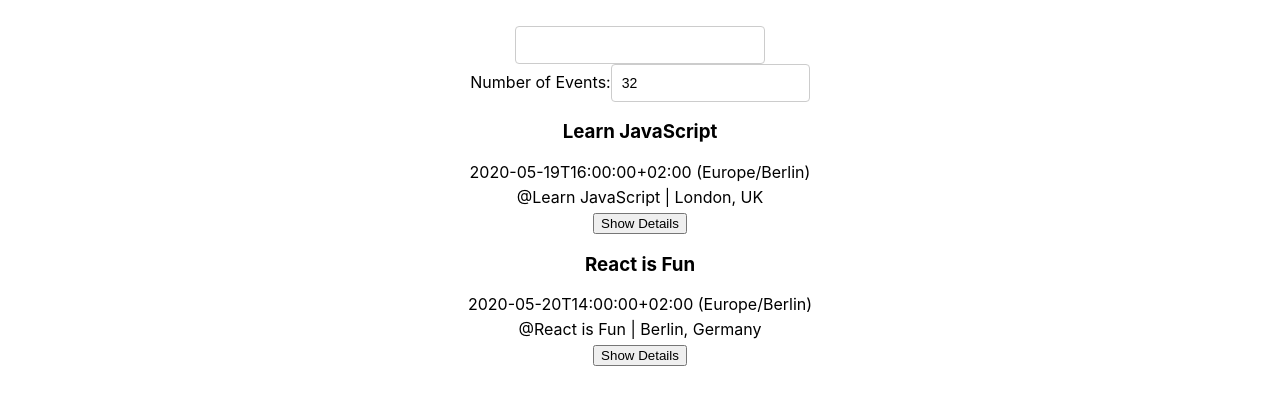
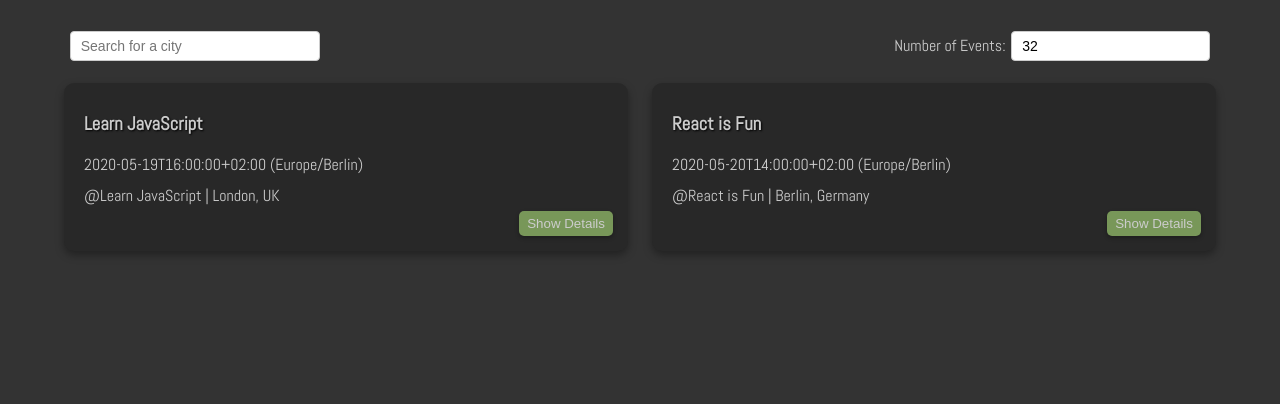
Before and after one commit to mpschirle1/meet, a React (Create React App) app: page / in a window 1280 px wide. Shown: the top 404 px of the page. Built offline with nearby package versions, Linux system fonts and the light colour scheme.

Commit message:
Implemented number of events integration logic

```diff
--- a/src/App.css
+++ b/src/App.css
@@ -1,11 +1,43 @@
-@import url(https://fonts.googleapis.com/css?family=Roboto:500);
+@import url(https://fonts.googleapis.com/css2?family=Abel&display=swap);
+
+:root {
+  --background: #333;
+  --event: #282828;
+  --button: #789759;
+  --text-color: #ccc;
+  --body-font: "Abel", sans-serif;
+}
+
+body {
+  background-color: var(--background);
+  color: #ccc;
+  font-family: var(--body-font);
+}
+
 .App {
-  text-align: center;
   padding: 2% 5%;
 }
 
 .App * {
   box-sizing: border-box;
+}
+
+.filter {
+  display: grid;
+  grid-template-columns: repeat(auto-fit, minmax(300px, 1fr));
+  gap: 0.5em;
+}
+
+@media (max-width: 675px) {
+  .filter {
+    text-align: center;
+  }
+}
+
+.EventList {
+  display: grid;
+  grid-template-columns: repeat(auto-fit, minmax(300px, 1fr));
+  gap: 1.5em;
 }
 
 ul {
@@ -14,7 +46,7 @@ ul {
 }
 
 p {
-  margin: 5px 0;
+  margin: 10px 0;
 }
 
 .display-none {
@@ -27,26 +59,18 @@ p {
 input[type="text"],
 input[type="number"] {
   padding: 8px 6px 8px 10px;
+  margin: 1%;
   border-radius: 4px;
   outline: none;
   border: 1px solid #ccc;
   font-size: 14px;
   line-height: 20px;
   align-self: center;
-  height: 38px;
+  height: 30px;
 }
 
 .city {
   width: 250px;
-}
-
-.CitySearch {
-  display: flex;
-  flex-direction: column;
-  flex-basis: 300px;
-  max-width: 300px;
-  margin: auto;
-  position: relative;
 }
 
 .suggestions {
@@ -76,23 +100,54 @@ input[type="number"] {
   background-color: #bcdcdb;
 }
 
-.event {
-  padding: 10px 10px 35px;
-  margin-bottom: 10px;
+.Event {
+  background-color: var(--event);
+  padding: 10px 20px 35px;
   text-align: left;
-  border: 1px solid #ccc;
-  border-radius: 4px;
+  border-radius: 10px;
   position: relative;
+  box-shadow: 0 4px 8px 0 rgba(0, 0, 0, 0.35);
 }
 
-.details-btn {
+.Event > h3 {
+  text-shadow: 1px 1px 2px #000000;
+}
+
+.Details > h3 {
+  text-shadow: 1px 1px 2px #000000;
+}
+
+.Description {
+  margin-bottom: 10px;
+}
+
+.Calendar-link {
+  color: var(--button);
+}
+
+.Calendar-link:hover {
+  opacity: 0.8;
+}
+
+.Hide-details,
+.Show-details {
+  background-color: var(--button);
+  color: var(--text-color);
   position: absolute;
-  right: 5px;
-  bottom: 5px;
+  right: 15px;
+  bottom: 15px;
   padding: 5px 8px;
-  border-radius: 4px;
+  border-radius: 5px;
+  border: none;
   outline: none;
   cursor: pointer;
+  transition-duration: 0.4s;
+  box-shadow: 0 2px 4px 0 rgba(0, 0, 0, 0.3);
+}
+
+.Hide-details:hover,
+.Show-details:hover {
+  opacity: 0.8;
 }
 
 .name {
@@ -114,10 +169,17 @@ input[type="number"] {
   overflow-x: hidden;
 }
 
-.numberOfEvents {
-  width: 200px;
-  margin: 20px auto;
-  text-align: center;
+.NumberOfEvents {
+  text-align: end;
+}
+
+@media (max-width: 675px) {
+  .NumberOfEvents {
+    text-align: center;
+  }
+  .NumberOfEvents > label {
+    display: inline-block;
+  }
 }
 
 .button-wrapper {
@@ -198,8 +260,6 @@ input[type="number"] {
   font-family: "Roboto";
 }
 
-
-
 @media only screen and (min-width: 992px) {
   .data-vis-wrapper {
     flex-direction: row;
--- a/src/App.js
+++ b/src/App.js
@@ -1,23 +1,28 @@
-import React, { Component } from 'react';
-import EventList from './EventList';
-import CitySearch from './CitySearch';
-import NumberOfEvents from './NumberOfEvents';
-import { getEvents, extractLocations } from './api';
+import React, { Component } from "react";
+import EventList from "./EventList";
+import CitySearch from "./CitySearch";
+import NumberOfEvents from "./NumberOfEvents";
+import { getEvents, extractLocations } from "./api";
 
-import './App.css';
+import "./App.css";
 import "./nprogress.css";
 
 class App extends Component {
   state = {
     events: [],
-    locations: []
-  }
+    locations: [],
+    numberOfEvents: 32,
+    currentLocation: "all",
+  };
 
   componentDidMount() {
     this.mounted = true;
     getEvents().then((events) => {
       if (this.mounted) {
-        this.setState({ events, locations: extractLocations(events) });
+        this.setState({
+          events: events.slice(0, this.state.numberOfEvents),
+          locations: extractLocations(events),
+        });
       }
     });
   }
@@ -26,24 +31,46 @@ class App extends Component {
     this.mounted = false;
   }
 
-  updateEvents = (location) => {
+  updateEvents = (location, eventCount) => {
+    if (location) {
       getEvents().then((events) => {
-      const locationEvents = (location === "all") ?
-        events :
-        events.filter((event) => event.location === location);
-      this.setState({ events: locationEvents });
+        const locationEvents =
+          location === "all"
+            ? events
+            : events.filter((event) => event.location === location);
+        this.setState({
+          events: locationEvents.slice(0, this.state.numberOfEvents),
+          currentLocation: location,
+        });
+      });
+    } else {
+      getEvents().then((events) => {
+        const locationEvents =
+          this.state.currentLocation === "all"
+            ? events
+            : events.filter((event) => event.location === location);
+        this.setState({
+          events: locationEvents.slice(0, eventCount),
+          numberOfEvents: eventCount,
+        });
       });
     }
+  };
 
   render() {
     return (
       <div className="App">
+        <div className="filter">
           <CitySearch
             locations={this.state.locations}
             updateEvents={this.updateEvents}
           />
-        <NumberOfEvents />
-        <EventList events={this.state.events}/>
+          <NumberOfEvents
+            numberOfEvents={this.state.numberOfEvents}
+            updateEvents={this.updateEvents}
+          />
+        </div>
+        <EventList events={this.state.events} />
       </div>
     );
   }
--- a/src/CitySearch.js
+++ b/src/CitySearch.js
@@ -4,8 +4,8 @@ class CitySearch extends Component {
   state = {
     query: "",
     suggestions: [],
-    showSuggestions: undefined
-  }
+    showSuggestions: undefined,
+  };
 
   handleInputChanged = (event) => {
     const value = event.target.value;
@@ -21,31 +21,36 @@ class CitySearch extends Component {
   handleItemClicked = (suggestion) => {
     this.setState({
       query: suggestion,
-      showSuggestions: false
+      showSuggestions: false,
     });
 
     this.props.updateEvents(suggestion);
-  }
+  };
 
   render() {
     return (
       <div className="CitySearch">
         <input
           type="text"
+          placeholder="Search for a city"
           className="city"
           value={this.state.query}
           onChange={this.handleInputChanged}
-          onFocus={() => { this.setState({ showSuggestions: true }) }}
+          onFocus={() => {
+            this.setState({ showSuggestions: true });
+          }}
         />
         <ul
           className="suggestions"
-          style={this.state.showSuggestions ? {}: { display: "none" }}
+          style={this.state.showSuggestions ? {} : { display: "none" }}
         >
           {this.state.suggestions.map((suggestion) => (
             <li
               key={suggestion}
               onClick={() => this.handleItemClicked(suggestion)}
-            >{suggestion}</li>
+            >
+              {suggestion}
+            </li>
           ))}
           <li onClick={() => this.handleItemClicked("all")}>
             <b>See all cities</b>
--- a/src/EventList.js
+++ b/src/EventList.js
@@ -6,11 +6,11 @@ class EventList extends Component {
     const { events } = this.props;
     return (
       <ul className="EventList">
-        {events.map(event =>
+        {events.map((event) => (
           <li key={event.id}>
             <Event event={event} />
           </li>
-        )}
+        ))}
       </ul>
     );
   }
--- a/src/mock-data.js
+++ b/src/mock-data.js
@@ -1,82 +1,88 @@
-const mockData = JSON.parse(JSON.stringify([
+const mockData = JSON.parse(
+  JSON.stringify([
     {
-   "kind": "calendar#event",
-   "etag": "\"3181161784712000\"",
-   "id": "4eahs9ghkhrvkld72hogu9ph3e_20200519T140000Z",
-   "status": "confirmed",
-   "htmlLink": "https://www.google.com/calendar/event?eid=NGVhaHM5Z2hraHJ2a2xkNzJob2d1OXBoM2VfMjAyMDA1MTlUMTQwMDAwWiBmdWxsc3RhY2t3ZWJkZXZAY2FyZWVyZm91bmRyeS5jb20",
-   "created": "2020-05-19T19:17:46.000Z",
-   "updated": "2020-05-27T12:01:32.356Z",
-   "summary": "Learn JavaScript",
-   "description": "Have you wondered how you can ask Google to show you the list of the top ten must-see places in London? And how Google presents you the list? How can you submit the details of an application? Well, JavaScript is doing these. :) \n\nJavascript offers interactivity to a dull, static website. Come, learn JavaScript with us and make those beautiful websites.",
-   "location": "London, UK",
-   "creator": {
-    "email": "fullstackwebdev@careerfoundry.com",
-    "self": true
+      kind: "calendar#event",
+      etag: '"3181161784712000"',
+      id: "4eahs9ghkhrvkld72hogu9ph3e_20200519T140000Z",
+      status: "confirmed",
+      htmlLink:
+        "https://www.google.com/calendar/event?eid=NGVhaHM5Z2hraHJ2a2xkNzJob2d1OXBoM2VfMjAyMDA1MTlUMTQwMDAwWiBmdWxsc3RhY2t3ZWJkZXZAY2FyZWVyZm91bmRyeS5jb20",
+      created: "2020-05-19T19:17:46.000Z",
+      updated: "2020-05-27T12:01:32.356Z",
+      summary: "Learn JavaScript",
+      description:
+        "Have you wondered how you can ask Google to show you the list of the top ten must-see places in London? And how Google presents you the list? How can you submit the details of an application? Well, JavaScript is doing these. :) \n\nJavascript offers interactivity to a dull, static website. Come, learn JavaScript with us and make those beautiful websites.",
+      location: "London, UK",
+      creator: {
+        email: "fullstackwebdev@careerfoundry.com",
+        self: true,
       },
-   "organizer": {
-    "email": "fullstackwebdev@careerfoundry.com",
-    "self": true
+      organizer: {
+        email: "fullstackwebdev@careerfoundry.com",
+        self: true,
       },
-   "start": {
-    "dateTime": "2020-05-19T16:00:00+02:00",
-    "timeZone": "Europe/Berlin"
+      start: {
+        dateTime: "2020-05-19T16:00:00+02:00",
+        timeZone: "Europe/Berlin",
       },
-   "end": {
-    "dateTime": "2020-05-19T17:00:00+02:00",
-    "timeZone": "Europe/Berlin"
+      end: {
+        dateTime: "2020-05-19T17:00:00+02:00",
+        timeZone: "Europe/Berlin",
       },
-   "recurringEventId": "4eahs9ghkhrvkld72hogu9ph3e",
-   "originalStartTime": {
-    "dateTime": "2020-05-19T16:00:00+02:00",
-    "timeZone": "Europe/Berlin"
+      recurringEventId: "4eahs9ghkhrvkld72hogu9ph3e",
+      originalStartTime: {
+        dateTime: "2020-05-19T16:00:00+02:00",
+        timeZone: "Europe/Berlin",
       },
-   "iCalUID": "4eahs9ghkhrvkld72hogu9ph3e@google.com",
-   "sequence": 0,
-   "reminders": {
-    "useDefault": true
+      iCalUID: "4eahs9ghkhrvkld72hogu9ph3e@google.com",
+      sequence: 0,
+      reminders: {
+        useDefault: true,
       },
-   "eventType": "default"
+      eventType: "default",
     },
     {
-   "kind": "calendar#event",
-   "etag": "\"3181159875584000\"",
-   "id": "3qtd6uscq4tsi6gc7nmmtpqlct_20200520T120000Z",
-   "status": "confirmed",
-   "htmlLink": "https://www.google.com/calendar/event?eid=M3F0ZDZ1c2NxNHRzaTZnYzdubW10cHFsY3RfMjAyMDA1MjBUMTIwMDAwWiBmdWxsc3RhY2t3ZWJkZXZAY2FyZWVyZm91bmRyeS5jb20",
-   "created": "2020-05-19T19:14:30.000Z",
-   "updated": "2020-05-27T11:45:37.792Z",
-   "summary": "React is Fun",
-   "description": "Love HTML, CSS, and JS? Want to become a cool front-end developer? \n\nReact is one of the most popular front-end frameworks. There is a huge number of job openings for React developers in most cities. \n\nJoin us in our free React training sessions and give your career a new direction. ",
-   "location": "Berlin, Germany",
-   "creator": {
-    "email": "fullstackwebdev@careerfoundry.com",
-    "self": true
+      kind: "calendar#event",
+      etag: '"3181159875584000"',
+      id: "3qtd6uscq4tsi6gc7nmmtpqlct_20200520T120000Z",
+      status: "confirmed",
+      htmlLink:
+        "https://www.google.com/calendar/event?eid=M3F0ZDZ1c2NxNHRzaTZnYzdubW10cHFsY3RfMjAyMDA1MjBUMTIwMDAwWiBmdWxsc3RhY2t3ZWJkZXZAY2FyZWVyZm91bmRyeS5jb20",
+      created: "2020-05-19T19:14:30.000Z",
+      updated: "2020-05-27T11:45:37.792Z",
+      summary: "React is Fun",
+      description:
+        "Love HTML, CSS, and JS? Want to become a cool front-end developer? \n\nReact is one of the most popular front-end frameworks. There is a huge number of job openings for React developers in most cities. \n\nJoin us in our free React training sessions and give your career a new direction. ",
+      location: "Berlin, Germany",
+      creator: {
+        email: "fullstackwebdev@careerfoundry.com",
+        self: true,
       },
-   "organizer": {
-    "email": "fullstackwebdev@careerfoundry.com",
-    "self": true
+      organizer: {
+        email: "fullstackwebdev@careerfoundry.com",
+        self: true,
       },
-   "start": {
-    "dateTime": "2020-05-20T14:00:00+02:00",
-    "timeZone": "Europe/Berlin"
+      start: {
+        dateTime: "2020-05-20T14:00:00+02:00",
+        timeZone: "Europe/Berlin",
       },
-   "end": {
-    "dateTime": "2020-05-20T15:00:00+02:00",
-    "timeZone": "Europe/Berlin"
+      end: {
+        dateTime: "2020-05-20T15:00:00+02:00",
+        timeZone: "Europe/Berlin",
       },
-   "recurringEventId": "3qtd6uscq4tsi6gc7nmmtpqlct",
-   "originalStartTime": {
-    "dateTime": "2020-05-20T14:00:00+02:00",
-    "timeZone": "Europe/Berlin"
+      recurringEventId: "3qtd6uscq4tsi6gc7nmmtpqlct",
+      originalStartTime: {
+        dateTime: "2020-05-20T14:00:00+02:00",
+        timeZone: "Europe/Berlin",
       },
-   "iCalUID": "3qtd6uscq4tsi6gc7nmmtpqlct@google.com",
-   "sequence": 0,
-   "reminders": {
-    "useDefault": true
+      iCalUID: "3qtd6uscq4tsi6gc7nmmtpqlct@google.com",
+      sequence: 0,
+      reminders: {
+        useDefault: true,
       },
-   "eventType": "default"
-  }
-]));
+      eventType: "default",
+    },
+  ])
+);
 
 export { mockData };
```
Also changed, not shown: src/NumberOfEvents.js (+5 -4 lines), src/api.js (+7 -7 lines), 2 other files (tests, documents, lock files or other folders). Lines whose indentation alone changed are shown as unchanged.
